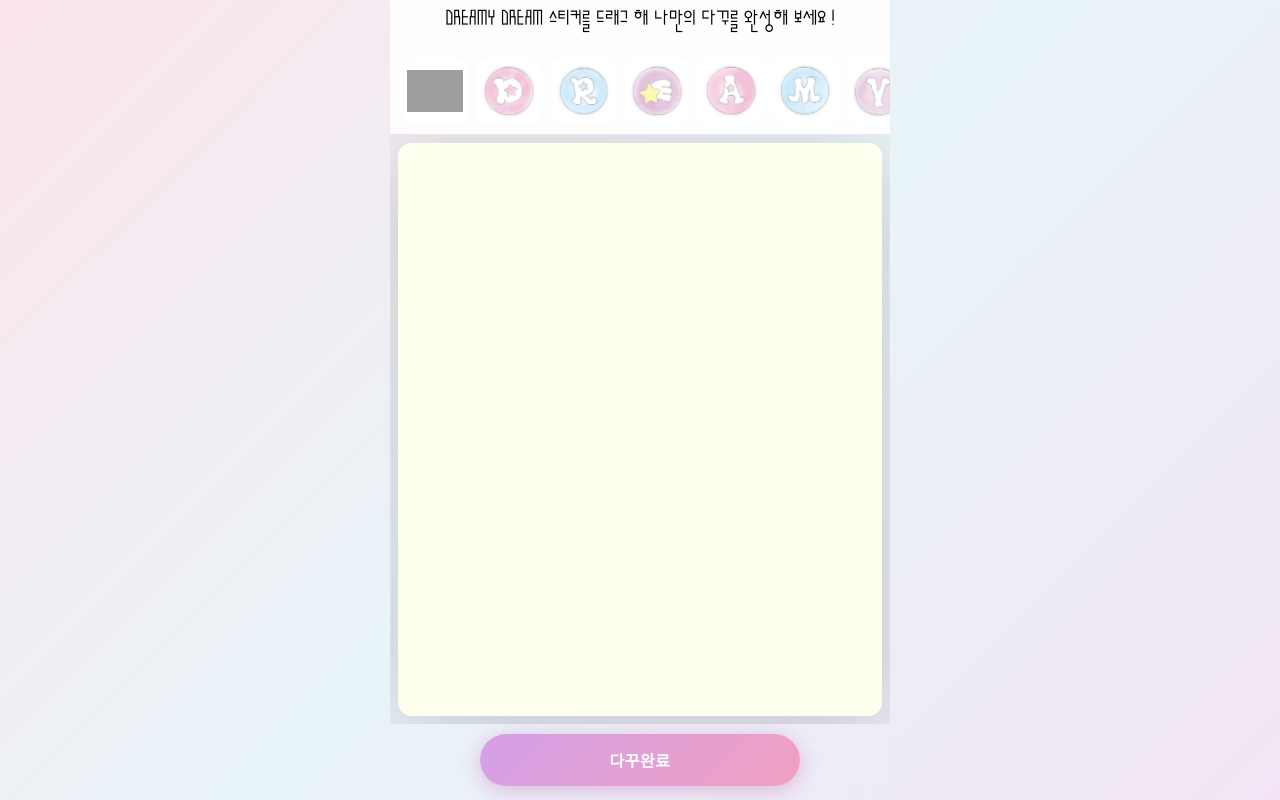
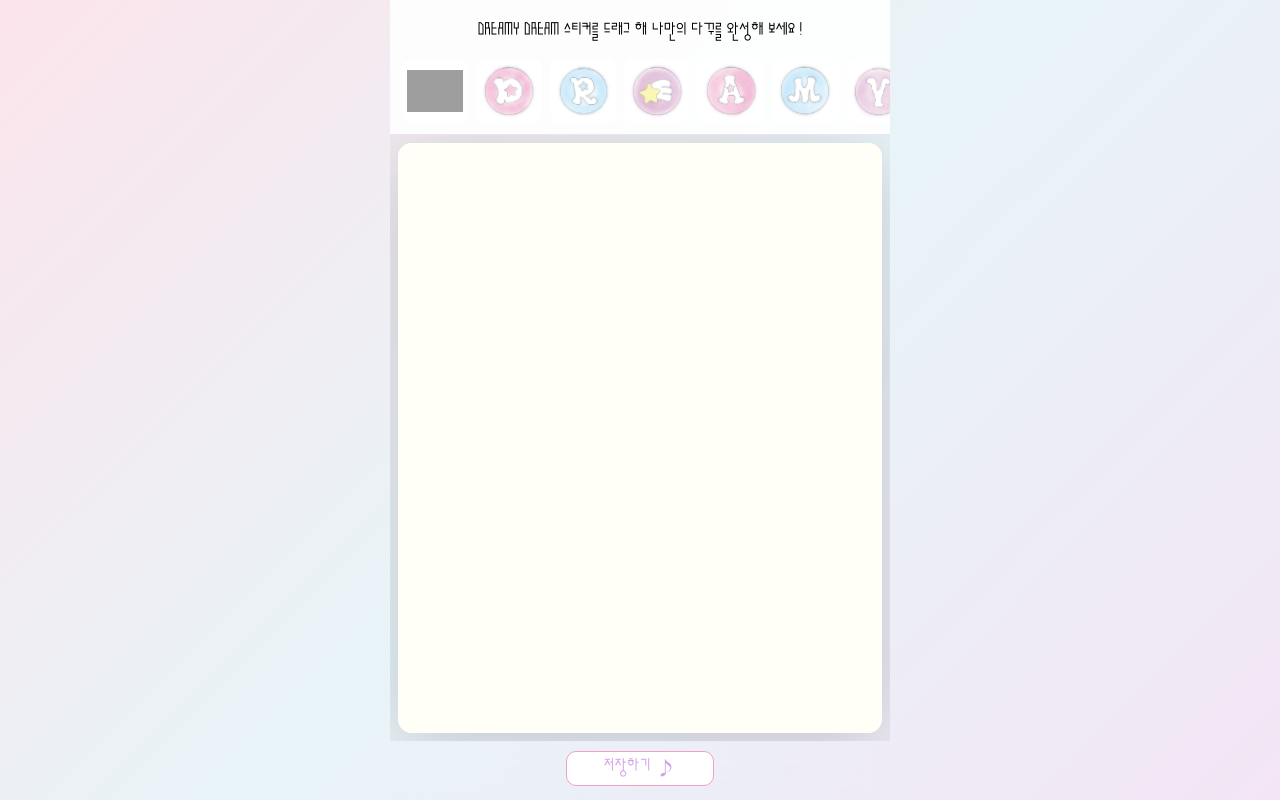
Before and after one commit to kofhoom/purrpurr, a plain HTML site: page index.html in a window 1280 px wide. Drawn offline with Linux system fonts and the light colour scheme; grey boxes are pictures that could not be loaded.

Commit message:
Update index.html

```diff
--- a/index.html
+++ b/index.html
@@ -41,10 +41,13 @@
       .info_box {
         height: 48px;
         width: 100%;
+        display: flex;
+        justify-content: center;
+        align-items: center;
       }
 
       .info_box_content {
-        font-size: 24px;
+        font-size: 20px;
         text-align: center;
       }
       #sticker-panel {
@@ -162,7 +165,7 @@
         z-index: 20;
         pointer-events: none;
         border-radius: 14px;
-        background-color: #fffff0;
+        background-color: #fffff7;
       }
 
       .placed-sticker {
@@ -245,18 +248,19 @@
       }
 
       #complete-btn {
-        width: 100%;
+        font-family: "GA", sans-serif;
+        width: 32%;
         max-width: 320px;
-        padding: 14px 0;
-        background: linear-gradient(135deg, #d4a0e8, #f0a0c0);
-        color: #fff;
-        font-size: 16px;
-        font-weight: 700;
-        border: none;
-        border-radius: 50px;
+        padding: 5px 0;
+        background: #fff;
+        color: #d4a0e8;
+        font-size: 20px;
+        /* font-weight: 700; */
+        border: 1px solid #f0a0c0;
+        border-radius: 10px;
         cursor: pointer;
         letter-spacing: 0.5px;
-        box-shadow: 0 4px 20px rgba(200, 100, 180, 0.4);
+        /* box-shadow: 0 4px 20px rgba(200, 100, 180, 0.4); */
         transition:
           transform 0.15s,
           box-shadow 0.15s;
@@ -327,12 +331,12 @@
     <div id="canvas-area">
       <div id="main-canvas">
         <!-- <img id="main-img" src="image/3.png" alt="" draggable="false" /> -->
-        <div id="sticker-layer"></div>
+        <div id="sticker-layer" id="main-img"></div>
       </div>
     </div>
 
     <div id="bottom-bar">
-      <button id="complete-btn">다꾸완료</button>
+      <button id="complete-btn">저장하기 ♪</button>
     </div>
 
     <div id="ghost"><img id="ghost-img" alt="" draggable="false" /></div>
```
